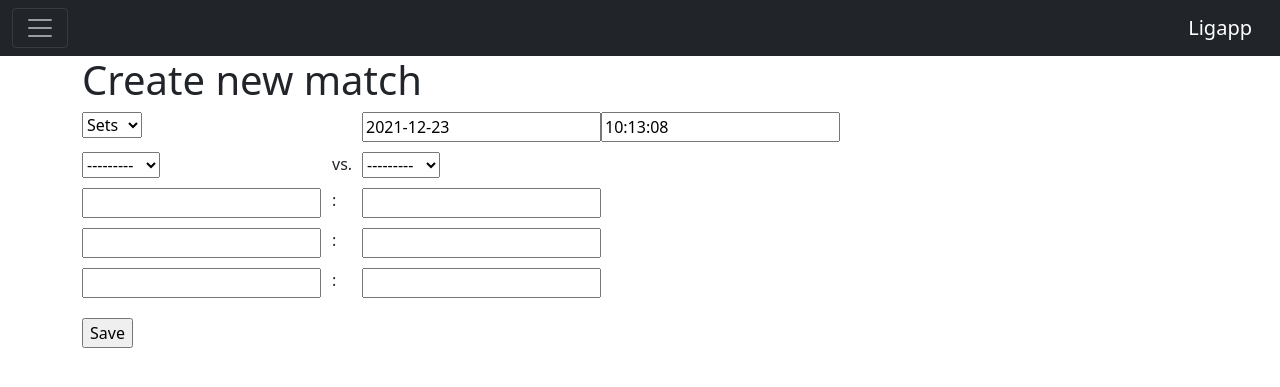
After one commit to DropD/mini-liga, a Django app: page /liga/new-match/1 in a window 1280 px wide. The commit adds this page. Shown: the top 387 px of the page. Run offline with Django 3.2, Linux system fonts and the light colour scheme; data comes from the database, SQL or seed files in the repository; some libraries are stand-ins or nearby versions.

Commit message:
add a match recording form, needs wiring.

```diff
--- /dev/null
+++ b/ligapp/forms.py
@@ -0,0 +1,27 @@
+"""Forms for the ligapp."""
+from django import forms
+from django.db.models import TextChoices
+
+from .models import Player
+
+
+class MatchType(TextChoices):
+    """Enum for match type choices."""
+
+    SETS = "Points"
+    TIME = "Time"
+
+
+class NewMatchForm(forms.Form):
+    """Form for recording a match."""
+
+    first_player = forms.ModelChoiceField(queryset=Player.objects)
+    second_player = forms.ModelChoiceField(queryset=Player.objects)
+    match_type = forms.ChoiceField(choices=MatchType.choices, initial=MatchType.SETS)
+    date_played = forms.SplitDateTimeField()
+    first_score_1 = forms.IntegerField()
+    second_score_1 = forms.IntegerField()
+    first_score_2 = forms.IntegerField(required=False)
+    second_score_2 = forms.IntegerField(required=False)
+    first_score_3 = forms.IntegerField(required=False)
+    second_score_3 = forms.IntegerField(required=False)
--- a/ligapp/models.py
+++ b/ligapp/models.py
@@ -3,6 +3,7 @@ from typing import Optional, Union
 
 from django.core.validators import MaxValueValidator
 from django.db import models
+from django.urls import reverse
 
 
 class Player(models.Model):
@@ -32,6 +33,9 @@ class Season(models.Model):
         """Represent seaon as a string."""
         return self.name
 
+    def get_absolute_url(self):
+        return reverse("ligapp:season-detail", kwargs={"pk": self.pk})
+
     @property
     def end_date_str(self):
         return self.end_date or "open"
@@ -60,6 +64,9 @@ class Match(models.Model):
     def __str__(self) -> str:
         """Represent match as a string."""
         return f"{self.date_played}: {self.first_player} vs {self.second_player}; {self.score_str}"
+
+    def get_absolute_url(self):
+        return reverse("ligapp:match-detail", kwargs={"pk": self.pk})
 
     @property
     def score_str(self) -> str:
--- a/ligapp/static/ligapp/style.css
+++ b/ligapp/static/ligapp/style.css
@@ -47,3 +47,35 @@ form.player-item{
   min-width: 80px;
   max-width: 100px;
 }
+
+.accordion-header button .btn {
+  margin-left: 20px;
+}
+
+.match-type { grid-area: match-type }
+.match-date { grid-area: match-date }
+.player-1 { grid-area: player-1; }
+.player-2 { grid-area: player-2; }
+.score-1-1 { grid-area: score-1-1; }
+.score-2-1 { grid-area: score-2-1; }
+.score-3-1 { grid-area: score-3-1; }
+.score-1-2 { grid-area: score-1-2; }
+.score-2-2 { grid-area: score-2-2; }
+.score-3-2 { grid-area: score-3-2; }
+.match-vs { grid-area: match-vs; }
+.sep-1 {grid-area: sep-1; }
+.sep-2 {grid-area: sep-2; }
+.sep-3 {grid-area: sep-3; }
+
+.match-grid {
+  display: grid;
+  grid-template-areas:
+    "match-type . match-date match-date"
+    "player-1 match-vs player-2 . "
+    "score-1-1 sep-1 score-1-2 . "
+    "score-2-1 sep-2 score-2-2 . "
+    "score-3-1 sep-3 score-3-2 . ";
+  grid-template-columns: 250px 30px 250px auto;
+  margin-bottom: 20px;
+  grid-row-gap: 10px;
+}
--- a/ligapp/templates/base.html
+++ b/ligapp/templates/base.html
@@ -27,6 +27,9 @@
             <li class="nav-item">
               <a class="nav-link active" aria-current="page" href="/liga">Overview</a>
             </li>
+            <li class="nav-item">
+              <a class=nav-link active" href="/liga/add-season">New Season</a>
+            </li>
             <li>
               <hr class="text-white">
             </li>
--- /dev/null
+++ b/ligapp/templates/ligapp/new_match_form.html
@@ -0,0 +1,27 @@
+{% extends "base.html" %}
+
+{% block title %} Ligapp - Create new match {% endblock %}
+{% block pagetitle %} Create new match {% endblock %}
+
+{% block content %}
+<form method="post">{% csrf_token %}
+  <div class="match-grid">
+    <div class="match-type">{{ form.match_type }}</div>
+    <div></div>
+    <div class="match-date">{{ form.date_played }}</div>
+    <div class="player-1">{{ form.first_player }}</div>
+    <div class="match-vs">vs.</div>
+    <div class="player-2">{{ form.second_player }}</div>
+    <div class="score-1-1">{{ form.first_score_1 }}</div>
+    <div class="sep-1">:</div>
+    <div class="score-1-2">{{ form.second_score_1 }}</div>
+    <div class="score-2-1">{{ form.first_score_2 }}</div>
+    <div class="sep-2">:</div>
+    <div class="score-2-2">{{ form.second_score_2 }}</div>
+    <div class="score-3-1">{{ form.first_score_3 }}</div>
+    <div class="sep-3">:</div>
+    <div class="score-3-2">{{ form.second_score_3 }}</div>
+  </div>
+  <input type="submit" value="Save">
+</form>
+{% endblock %}
--- a/ligapp/templates/ligapp/season_detail.html
+++ b/ligapp/templates/ligapp/season_detail.html
@@ -54,6 +54,9 @@
           </button>
         </div>
         <div {% accordion-body-props "matches"%}>
+          <a id="button-add-match" class="btn btn-sm btn-outline-primary" href={% url "ligapp:add-match" season=season.pk %}>
+            <i class="bi bi-plus"></i> Add new match
+          </a>
           {% match_list season.matches "matchlist"%}
         </div>
       </div>
--- a/ligapp/templates/ligapp/season_list.html
+++ b/ligapp/templates/ligapp/season_list.html
@@ -6,6 +6,7 @@
 {% block content %}
   <h2>Running Seasons</h2>
   <ul>
+    <li><a href="new-season">New Season</a></li>
     {% for season in all_seasons %}
     <li><a href="seasons/{{season.pk}}">{{ season.name }}</a></li>
     {% endfor %}
--- a/ligapp/urls.py
+++ b/ligapp/urls.py
@@ -7,6 +7,10 @@ app_name = "ligapp"
 urlpatterns = [
     path("", views.SeasonListView.as_view(), name="index"),
     path("seasons/<int:pk>/", views.SeasonDetailView.as_view(), name="season-detail"),
+    path("add-season/", views.CreateSeasonView.as_view(), name="add-season"),
     path("match/<int:pk>/", views.MatchDetailView.as_view(), name="match-detail"),
-    path("add_player/", views.SeasonListView.as_view(), name="add-player"),
+    path("add-player/", views.SeasonListView.as_view(), name="add-player"),
+    path("add-match/<int:season>", views.CreateMatchView.as_view(), name="add-match"),
+    path("add-match/", views.CreateMatchView.as_view(), name="add-match"),
+    path("new-match/<int:season>", views.NewMatchView.as_view(), name="new-match"),
 ]
--- a/ligapp/views.py
+++ b/ligapp/views.py
@@ -1,6 +1,8 @@
 """Ligapp views."""
-from django.views.generic import DetailView, ListView
+from django.utils import timezone
+from django.views.generic import CreateView, DetailView, FormView, ListView
 
+from .forms import NewMatchForm
 from .models import Match, Season
 
 
@@ -23,3 +25,38 @@ class MatchDetailView(DetailView):
 
     model = Match
     context_object_name = "match"
+
+
+class CreateSeasonView(CreateView):
+    """Display the season creation form."""
+
+    model = Season
+    fields = "__all__"
+
+
+class CreateMatchView(CreateView):
+    """Automatic match creation view."""
+
+    model = Match
+    fields = ["first_player", "second_player", "date_played", "season"]
+
+    def get_initial(self):
+        initial = super().get_initial()
+        initial["date_played"] = timezone.now()
+        if "season" in self.kwargs:
+            initial["season"] = Season.objects.get(pk=self.kwargs["season"])
+        return initial
+
+
+class NewMatchView(FormView):
+    """View for recording a new match with scores and all."""
+
+    form_class = NewMatchForm
+    template_name = "ligapp/new_match_form.html"
+
+    def get_initial(self):
+        initial = super().get_initial()
+        initial["date_played"] = timezone.now()
+        if "season" in self.kwargs:
+            initial["season"] = Season.objects.get(pk=self.kwargs["season"])
+        return initial
```
Also changed, not shown: ligapp/templates/ligapp/match_form.html (added, +11 -0 lines), ligapp/templates/ligapp/season_form.html (added, +11 -0 lines).
